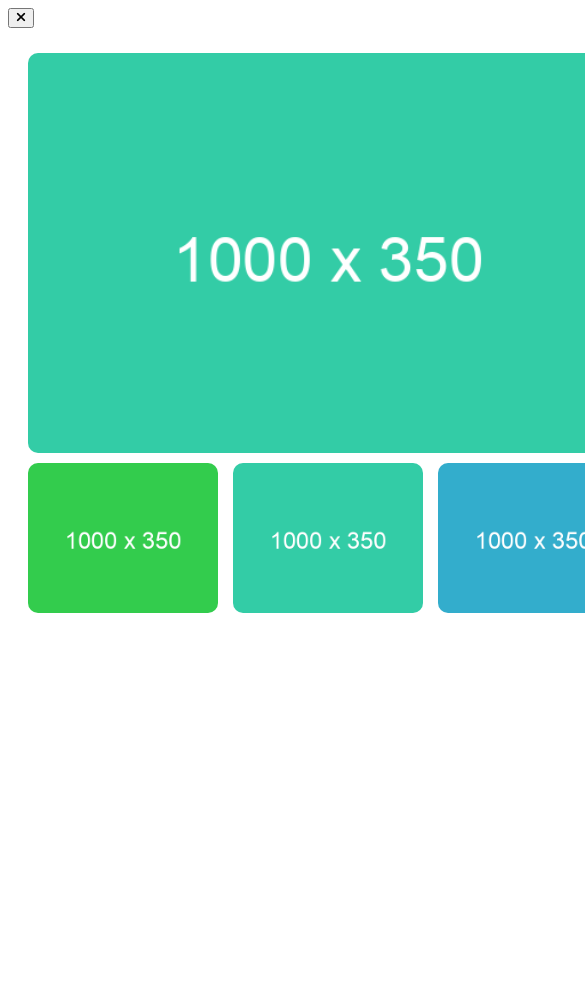
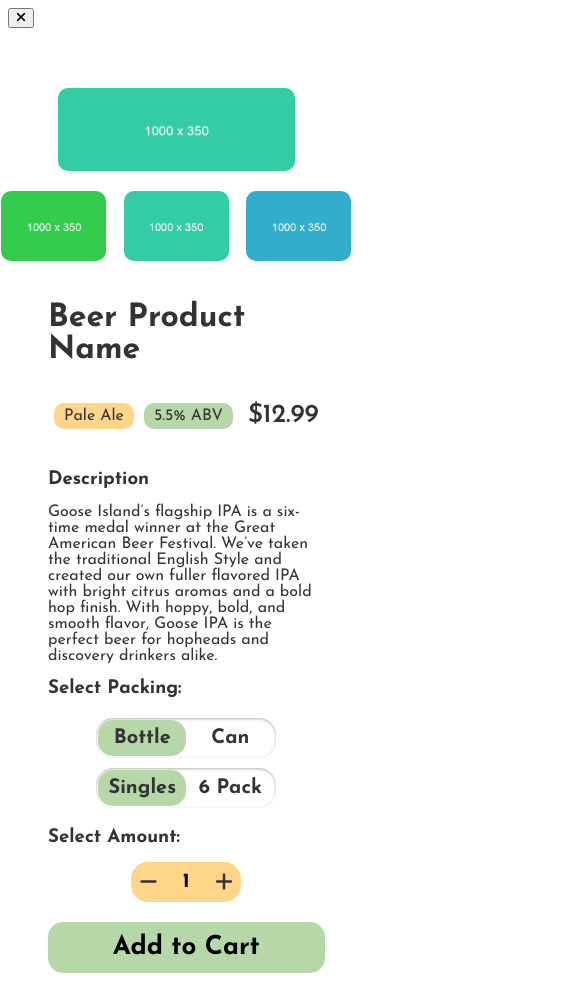
Before and after one commit to coby98765/Beer-Store, a plain HTML site: page Pages/popup.html in a window 390 px wide. Shown: the top 996 px of the page, 585 px wide, since content can reach past the window. Before the commit the page ends 844 px from the top, so only its background shows below. Drawn offline with Linux system fonts and the light colour scheme.

Commit message:
popup screen size responsiv

```diff
--- a/Style/product_popup.css
+++ b/Style/product_popup.css
@@ -27,7 +27,7 @@
 .popup-container.open {
     position: fixed;
     width: 100%;
-    height: 98vh;
+    height: 100vh;
     background-color: #fff;
     display: flex;
     justify-content: center;
@@ -36,7 +36,7 @@
 }
 
 .close-popup {
-    position: absolute;
+    position: fixed;
     top: 25px;
     left: 25px;
     height: 40px;
@@ -58,7 +58,7 @@
     border-radius: 5px;
     display: flex;
 
-    width: 1060px;
+    width: 960px;
 }
 
 /* images */
@@ -70,8 +70,8 @@
 }
 
 .main-img {
-    width: 600px;
-    height: 400px;
+    width: 500px;
+    height: 333.3px;
     box-sizing: border-box;
 }
 
@@ -89,7 +89,7 @@
 
 .smal-img {
     margin-top: 10px;
-    width: 600px;
+    width: 500px;
     display: flex;
     flex-direction: row;
     flex-wrap: nowrap;
@@ -98,8 +98,8 @@
 }
 
 .smal-img img {
-    width: 190px;
-    height: 150px;
+    width: 160px;
+    height: 130px;
     object-fit: cover;
     border-radius: 10px;
 }
@@ -112,9 +112,10 @@
     margin-left: 20px;
 }
 
-.product-details h3{
+.product-details h3 {
     margin: 15px 0;
 }
+
 .popup-content .product-name {
     /* width: 100%; */
     margin-bottom: 10px;
@@ -164,8 +165,8 @@
 }
 
 .product-details .product-description {
-    margin-bottom: 15px;
-    height: 112px;
+    margin: 0;
+    height: 60px;
     overflow: overlay;
 }
 
@@ -299,7 +300,7 @@
     display: block;
     width: 100%;
     padding: 12px;
-    margin-top: 30px;
+    margin-top: 20px;
     background-color: var(--secondary-color);
     border: none;
     border-radius: 15px;
@@ -311,3 +312,70 @@
 #add-to-cart-btn:hover {
     background-color: var(--accent-color);
 }
+
+@media (max-width: 950px) {
+
+    .popup-container.open {
+        height: 100%;
+        align-items: normal;
+        overflow: overlay;
+        top: 0;
+        right: 0;
+    }
+
+    .popup-content {
+        width: 90%;
+        flex-direction: column;
+
+    }
+
+    .product-images {
+        margin-top: 40px;
+    }
+
+    /* img section */
+    /* continer */
+    .main-img {
+        width: 80%;
+        height: auto;
+    }
+
+    /* continer */
+    .smal-img {
+        width: 350px;
+
+        margin-top: 20px;
+    }
+
+    /* img */
+    .smal-img img {
+        width: 30%;
+        height: 70px;
+    }
+
+    /* product details */
+    .product-details {
+        margin-top: 20px;
+    }
+
+    .price-style-div {
+        flex-wrap: wrap;
+        height: auto;
+        justify-content: center;
+    }
+
+    .product-details .product-description {
+        overflow: visible;
+        height: auto;
+
+    }
+
+    .select-container {
+        justify-content: center;
+    }
+
+    #add-to-cart-btn {
+        margin-bottom: 20px;
+    }
+
+}
```
Also changed, not shown: Pages/store.html (+4 -0 lines), Script/store.js (+12 -26 lines), Style/store.css (+2 -5 lines).
